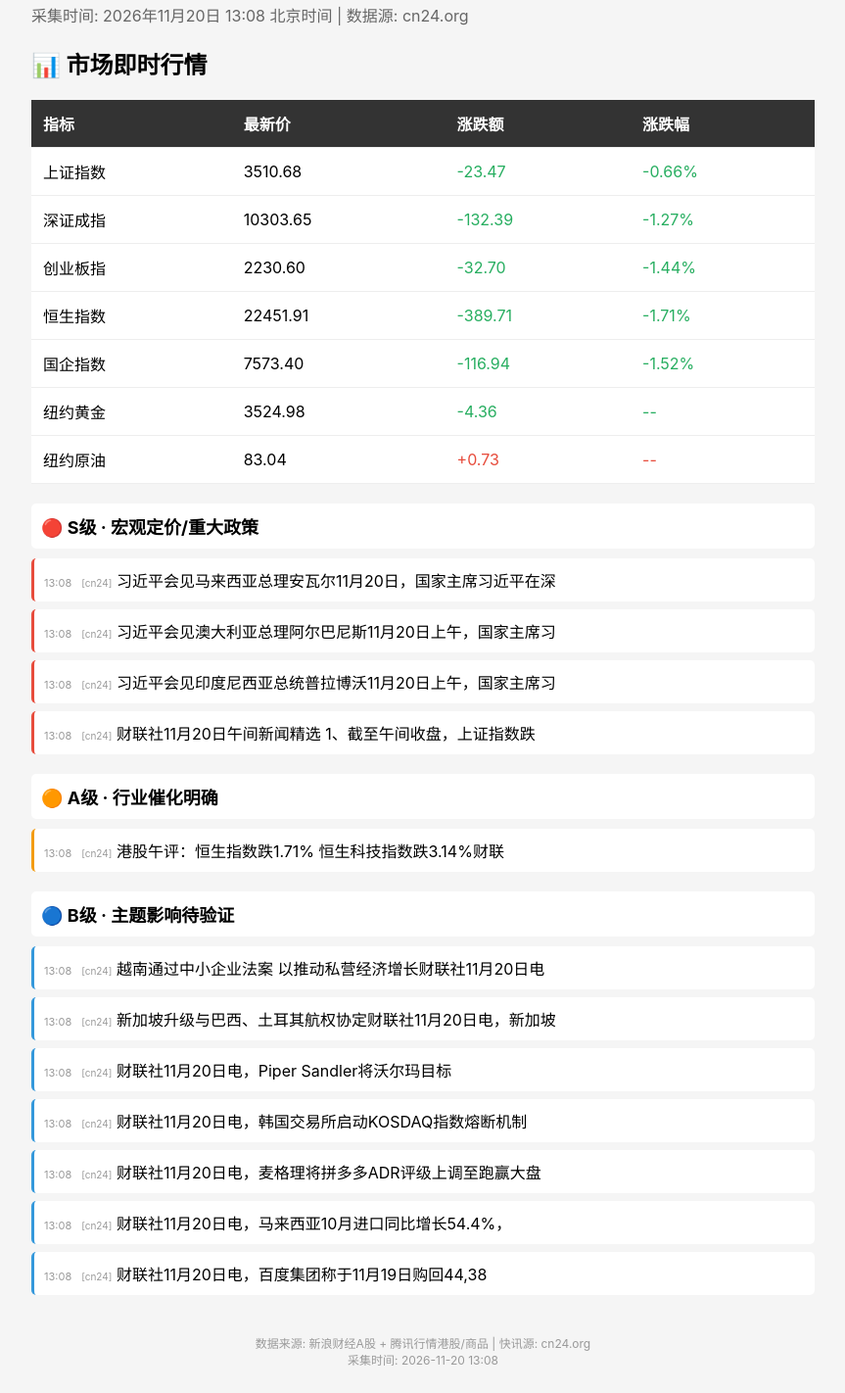
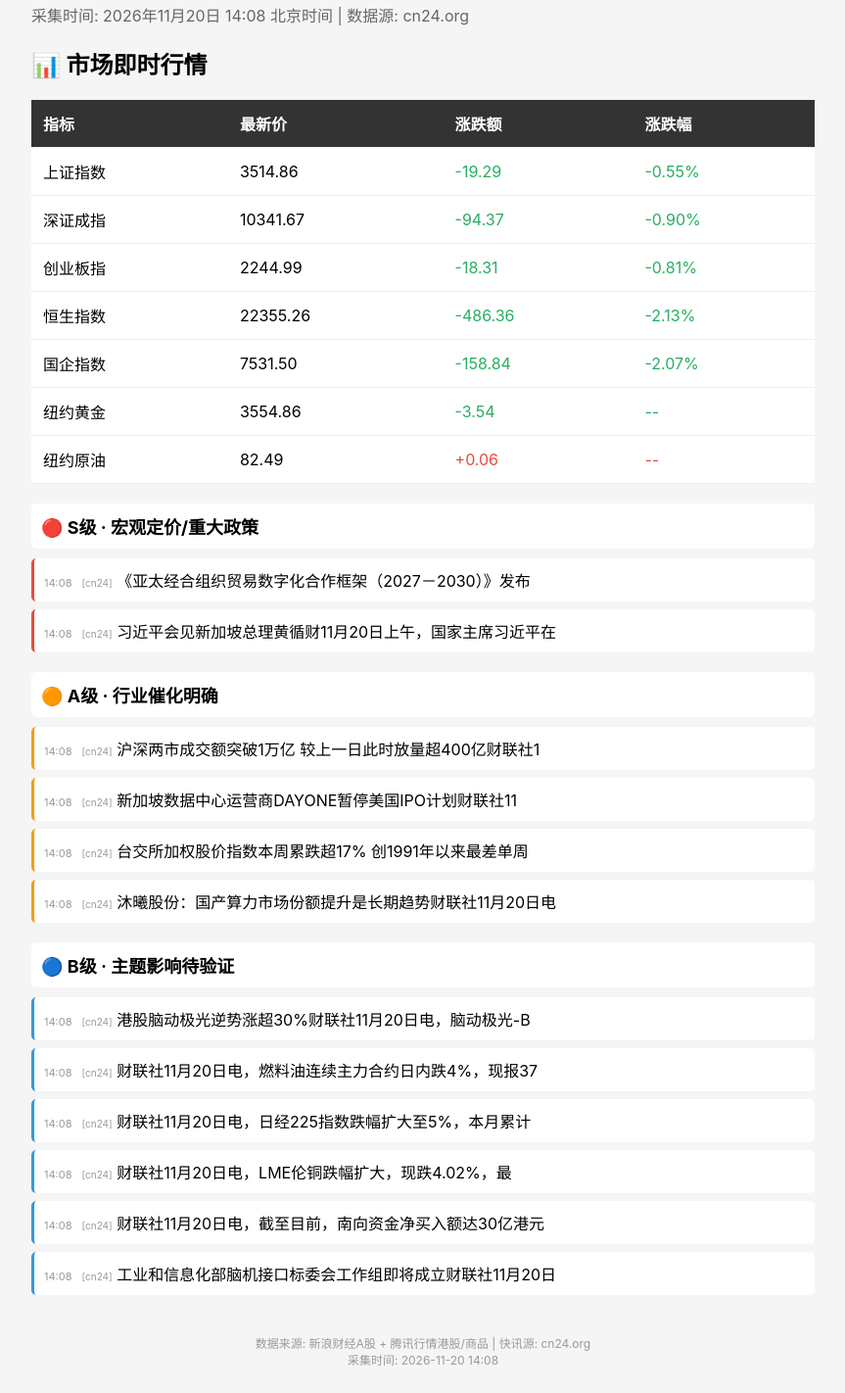
Before and after one commit to allin8888/1hour, a plain HTML site: page index.html in a window 1280 px wide. Shown: the part 158-1580 px from the top of the page at 98% size, without its empty margins (208-1071 px from the left). Drawn offline with Linux system fonts and the light colour scheme.

Commit message:
chore: 1h flash 202611201408

```diff
--- a/index.html
+++ b/index.html
@@ -2,7 +2,7 @@
 <html lang="zh-CN">
 <head>
 <meta charset="UTF-8">
-<title>近1小时财经快讯 13:08</title>
+<title>近1小时财经快讯 14:08</title>
 <style>
 body{font-family:-apple-system,BlinkMacSystemFont,"Segoe UI",Roboto,sans-serif;max-width:800px;margin:40px auto;padding:20px;background:#f5f5f5}
 h1{color:#333;border-bottom:2px solid #333;padding-bottom:10px}
@@ -22,33 +22,33 @@ th{background:#333;color:white}
 </head>
 <body>
 <h1>近1小时财经快讯</h1>
-<div class="time">采集时间: 2026年11月20日 13:08 北京时间 | 数据源: cn24.org</div>
+<div class="time">采集时间: 2026年11月20日 14:08 北京时间 | 数据源: cn24.org</div>
 
 <h2>📊 市场即时行情</h2>
 <table>
 <tr><th>指标</th><th>最新价</th><th>涨跌额</th><th>涨跌幅</th></tr>
-<tr><td>上证指数</td><td>3510.68</td><td class='down'>-23.47</td><td class='down'>-0.66%</td></tr>
-<tr><td>深证成指</td><td>10303.65</td><td class='down'>-132.39</td><td class='down'>-1.27%</td></tr>
-<tr><td>创业板指</td><td>2230.60</td><td class='down'>-32.70</td><td class='down'>-1.44%</td></tr>
-<tr><td>恒生指数</td><td>22451.91</td><td class='down'>-389.71</td><td class='down'>-1.71%</td></tr>
-<tr><td>国企指数</td><td>7573.40</td><td class='down'>-116.94</td><td class='down'>-1.52%</td></tr>
-<tr><td>纽约黄金</td><td>3524.98</td><td class='down'>-4.36</td><td class='down'>--</td></tr>
-<tr><td>纽约原油</td><td>83.04</td><td class='up'>+0.73</td><td class='up'>--</td></tr>
+<tr><td>上证指数</td><td>3514.86</td><td class='down'>-19.29</td><td class='down'>-0.55%</td></tr>
+<tr><td>深证成指</td><td>10341.67</td><td class='down'>-94.37</td><td class='down'>-0.90%</td></tr>
+<tr><td>创业板指</td><td>2244.99</td><td class='down'>-18.31</td><td class='down'>-0.81%</td></tr>
+<tr><td>恒生指数</td><td>22355.26</td><td class='down'>-486.36</td><td class='down'>-2.13%</td></tr>
+<tr><td>国企指数</td><td>7531.50</td><td class='down'>-158.84</td><td class='down'>-2.07%</td></tr>
+<tr><td>纽约黄金</td><td>3554.86</td><td class='down'>-3.54</td><td class='down'>--</td></tr>
+<tr><td>纽约原油</td><td>82.49</td><td class='up'>+0.06</td><td class='up'>--</td></tr>
 </table>
 <div class="section-title">🔴 S级 · 宏观定价/重大政策</div>
-<div class="news-item grade-s"><span class="news-time">13:08</span><span class="news-source">[cn24]</span> 习近平会见马来西亚总理安瓦尔11月20日，国家主席习近平在深</div>
-<div class="news-item grade-s"><span class="news-time">13:08</span><span class="news-source">[cn24]</span> 习近平会见澳大利亚总理阿尔巴尼斯11月20日上午，国家主席习</div>
-<div class="news-item grade-s"><span class="news-time">13:08</span><span class="news-source">[cn24]</span> 习近平会见印度尼西亚总统普拉博沃11月20日上午，国家主席习</div>
-<div class="news-item grade-s"><span class="news-time">13:08</span><span class="news-source">[cn24]</span> 财联社11月20日午间新闻精选 1、截至午间收盘，上证指数跌</div>
+<div class="news-item grade-s"><span class="news-time">14:08</span><span class="news-source">[cn24]</span> 《亚太经合组织贸易数字化合作框架（2027－2030）》发布</div>
+<div class="news-item grade-s"><span class="news-time">14:08</span><span class="news-source">[cn24]</span> 习近平会见新加坡总理黄循财11月20日上午，国家主席习近平在</div>
 <div class="section-title">🟠 A级 · 行业催化明确</div>
-<div class="news-item grade-a"><span class="news-time">13:08</span><span class="news-source">[cn24]</span> 港股午评：恒生指数跌1.71% 恒生科技指数跌3.14%财联</div>
+<div class="news-item grade-a"><span class="news-time">14:08</span><span class="news-source">[cn24]</span> 沪深两市成交额突破1万亿 较上一日此时放量超400亿财联社1</div>
+<div class="news-item grade-a"><span class="news-time">14:08</span><span class="news-source">[cn24]</span> 新加坡数据中心运营商DAYONE暂停美国IPO计划财联社11</div>
+<div class="news-item grade-a"><span class="news-time">14:08</span><span class="news-source">[cn24]</span> 台交所加权股价指数本周累跌超17% 创1991年以来最差单周</div>
+<div class="news-item grade-a"><span class="news-time">14:08</span><span class="news-source">[cn24]</span> 沐曦股份：国产算力市场份额提升是长期趋势财联社11月20日电</div>
 <div class="section-title">🔵 B级 · 主题影响待验证</div>
-<div class="news-item grade-b"><span class="news-time">13:08</span><span class="news-source">[cn24]</span> 越南通过中小企业法案 以推动私营经济增长财联社11月20日电</div>
-<div class="news-item grade-b"><span class="news-time">13:08</span><span class="news-source">[cn24]</span> 新加坡升级与巴西、土耳其航权协定财联社11月20日电，新加坡</div>
-<div class="news-item grade-b"><span class="news-time">13:08</span><span class="news-source">[cn24]</span> 财联社11月20日电，Piper Sandler将沃尔玛目标</div>
-<div class="news-item grade-b"><span class="news-time">13:08</span><span class="news-source">[cn24]</span> 财联社11月20日电，韩国交易所启动KOSDAQ指数熔断机制</div>
-<div class="news-item grade-b"><span class="news-time">13:08</span><span class="news-source">[cn24]</span> 财联社11月20日电，麦格理将拼多多ADR评级上调至跑赢大盘</div>
-<div class="news-item grade-b"><span class="news-time">13:08</span><span class="news-source">[cn24]</span> 财联社11月20日电，马来西亚10月进口同比增长54.4%，</div>
-<div class="news-item grade-b"><span class="news-time">13:08</span><span class="news-source">[cn24]</span> 财联社11月20日电，百度集团称于11月19日购回44,38</div>
-<div class="footer">数据来源: 新浪财经A股 + 腾讯行情港股/商品 | 快讯源: cn24.org<br>采集时间: 2026-11-20 13:08</div>
+<div class="news-item grade-b"><span class="news-time">14:08</span><span class="news-source">[cn24]</span> 港股脑动极光逆势涨超30%财联社11月20日电，脑动极光-B</div>
+<div class="news-item grade-b"><span class="news-time">14:08</span><span class="news-source">[cn24]</span> 财联社11月20日电，燃料油连续主力合约日内跌4%，现报37</div>
+<div class="news-item grade-b"><span class="news-time">14:08</span><span class="news-source">[cn24]</span> 财联社11月20日电，日经225指数跌幅扩大至5%，本月累计</div>
+<div class="news-item grade-b"><span class="news-time">14:08</span><span class="news-source">[cn24]</span> 财联社11月20日电，LME伦铜跌幅扩大，现跌4.02%，最</div>
+<div class="news-item grade-b"><span class="news-time">14:08</span><span class="news-source">[cn24]</span> 财联社11月20日电，截至目前，南向资金净买入额达30亿港元</div>
+<div class="news-item grade-b"><span class="news-time">14:08</span><span class="news-source">[cn24]</span> 工业和信息化部脑机接口标委会工作组即将成立财联社11月20日</div>
+<div class="footer">数据来源: 新浪财经A股 + 腾讯行情港股/商品 | 快讯源: cn24.org<br>采集时间: 2026-11-20 14:08</div>
 </body></html>
```
Also changed, not shown: archive/2026-11/财经快讯_202611201408.html (added, +54 -0 lines), 1 other file.
